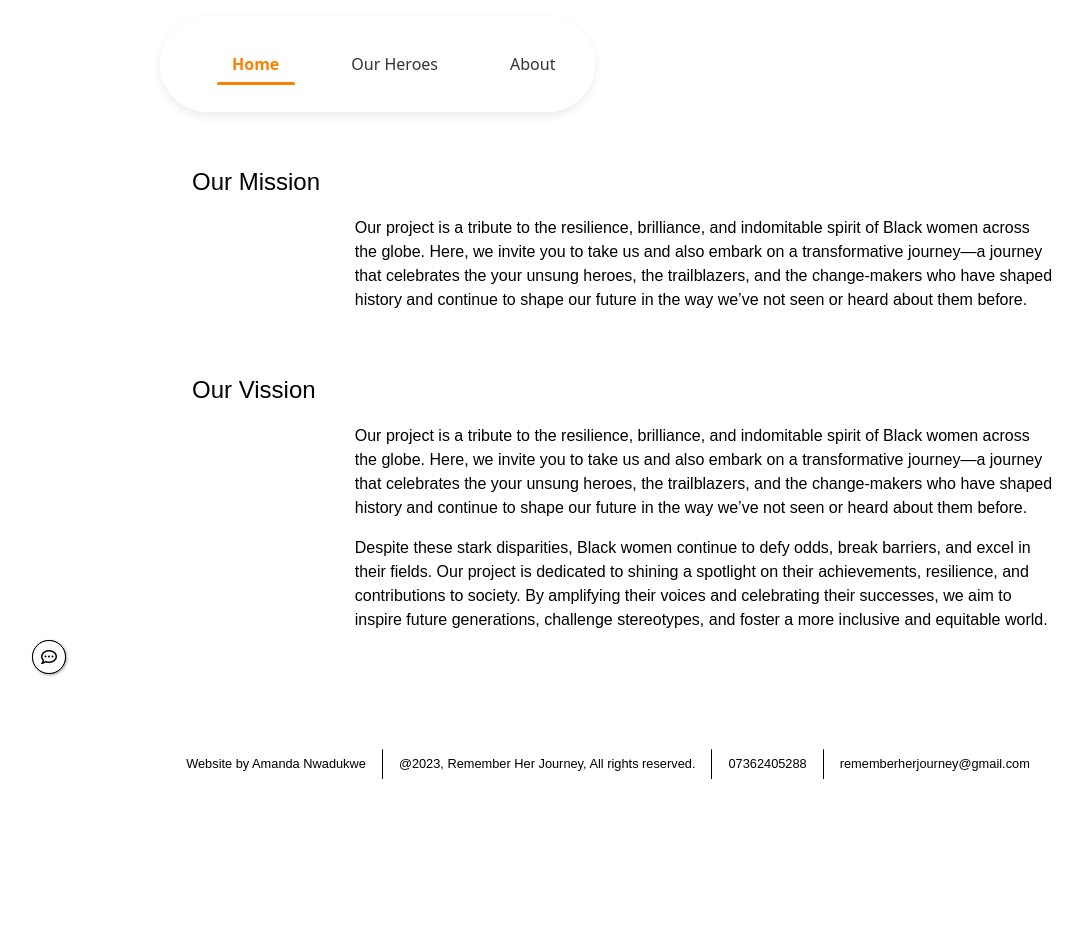
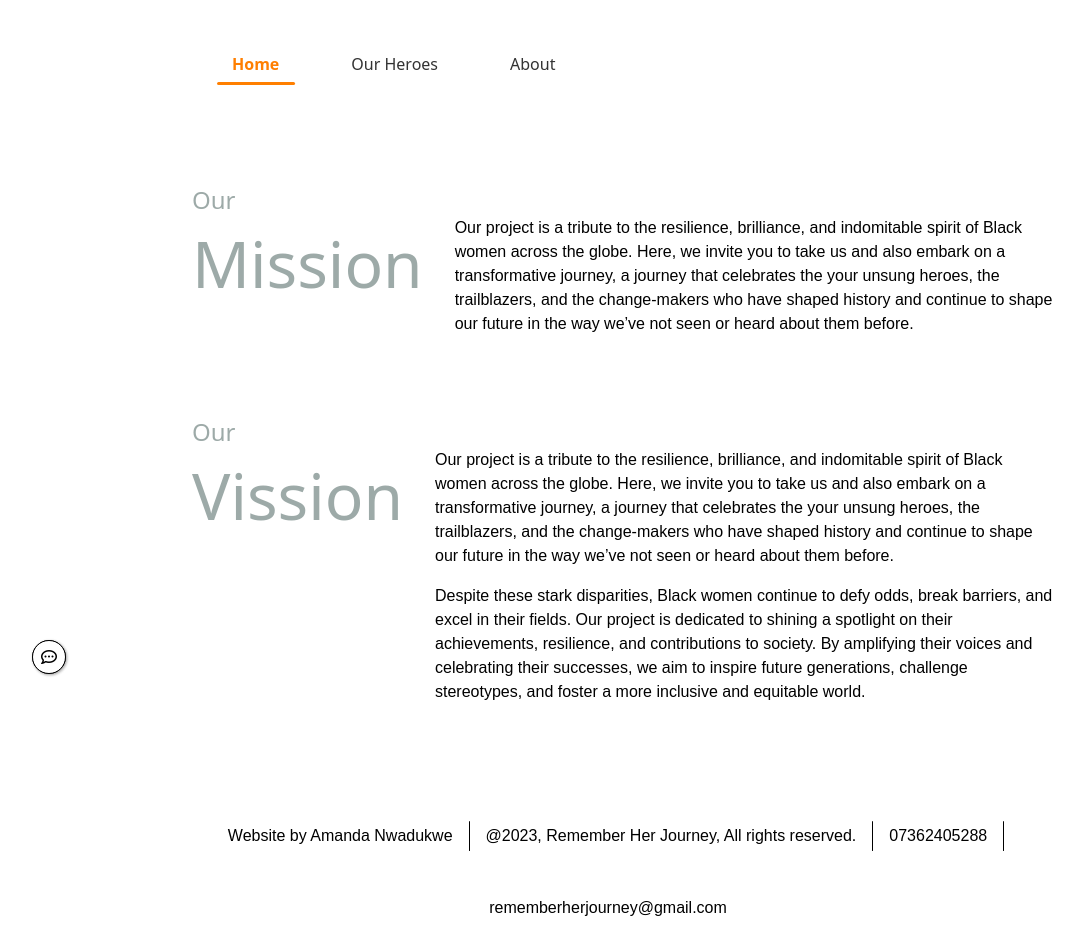
Before and after one commit to amandanwadukwe/remember-her-journey, a plain HTML site: page about.html in a window 1280 px wide. Shown: the whole page, without its empty margins (32-1115 px from the left). Before the commit the page ends 808 px from the top, so only its background shows below. Drawn offline with Linux system fonts and the light colour scheme.

Commit message:
more prod changes

```diff
--- a/about.html
+++ b/about.html
@@ -20,6 +20,8 @@
 
 <body>
     <header class="small-screen-header">
+        <i class="fa fa-bars" style="font-size:36px" id="hamburger" class="hamburger"></i>
+        <div></div>
         <nav class="primary-nav hide" id="primary-nav">
             <ul>
                 <li><a href="./index.html" class="active">Home</a></li>
@@ -27,8 +29,8 @@
                 <li><a href="./about.html">About</a></li>
             </ul>
         </nav>
-        <i class="fa fa-bars" style="font-size:36px" id="hamburger" class="hamburger"></i>
-        <h1></h1>
+
+
 
     </header>
     <header class="large-screen-header">
@@ -44,12 +46,12 @@
     </header>
     <section class="about">
         <div class="our-mission">
-            <div class="left">Our Mission</div>
-            <div class="right"><p>Our project is a tribute to the resilience, brilliance, and indomitable spirit of Black women across the globe. Here, we invite you to take us and also embark on a transformative journey—a journey that celebrates the your unsung heroes, the trailblazers, and the change-makers who have shaped history and continue to shape our future in the way we’ve not seen or heard about them before.</p></div>
+            <h1 class="left reveal reveal-delay-1">Our <span>Mission</span></h1>
+            <div class="right reveal reveal-delay-2"><p>Our project is a tribute to the resilience, brilliance, and indomitable spirit of Black women across the globe. Here, we invite you to take us and also embark on a transformative journey, a journey that celebrates the your unsung heroes, the trailblazers, and the change-makers who have shaped history and continue to shape our future in the way we’ve not seen or heard about them before.</p></div>
         </div>
-        <div class="our-vission">
-            <div class="left">Our Vission</div>
-            <div class="right"><p>Our project is a tribute to the resilience, brilliance, and indomitable spirit of Black women across the globe. Here, we invite you to take us and also embark on a transformative journey—a journey that celebrates the your unsung heroes, the trailblazers, and the change-makers who have shaped history and continue to shape our future in the way we’ve not seen or heard about them before.</p><p>Despite these stark disparities, Black women continue to defy odds, break barriers, and excel in their fields. Our project is dedicated to shining a spotlight on their achievements, resilience, and contributions to society. By amplifying their voices and celebrating their successes, we aim to inspire future generations, challenge stereotypes, and foster a more inclusive and equitable world.</p></div>
+        <div class="our-vission reveal reveal-delay-3">
+            <h1 class="left">Our <span>Vission</span></h1>
+            <div class="right"><p class="reveal reveal-delay-4">Our project is a tribute to the resilience, brilliance, and indomitable spirit of Black women across the globe. Here, we invite you to take us and also embark on a transformative journey, a journey that celebrates the your unsung heroes, the trailblazers, and the change-makers who have shaped history and continue to shape our future in the way we’ve not seen or heard about them before.</p><p class="reveal reveal-delay-1">Despite these stark disparities, Black women continue to defy odds, break barriers, and excel in their fields. Our project is dedicated to shining a spotlight on their achievements, resilience, and contributions to society. By amplifying their voices and celebrating their successes, we aim to inspire future generations, challenge stereotypes, and foster a more inclusive and equitable world.</p></div>
         </div>
     </section>
     <section class="help"><button type="button" id="help-button">?</button><div id="help-modal" class="help-modal">
--- a/index.css
+++ b/index.css
@@ -70,8 +70,10 @@ h1 span:nth-child(3) {
     margin-left: 0rem;
 }
 
-p{
-    line-height:1.5rem;
+p, button{
+    font-size:1rem;
+        line-height:1.5rem;
+    font-weight:500;
 }
 
 .help-modal {
@@ -199,7 +201,6 @@ p{
     background-color: rgba(255, 255, 255, 0.9);
     border-radius: 50px;
     padding: 0.5rem 1.5rem;
-    box-shadow: 0 4px 10px rgba(0,0,0,0.08);
 }
 
 .primary-nav ul{
```
Also changed, not shown: index.html (+44 -20 lines), ourHeroes.html (+3 -3 lines).
